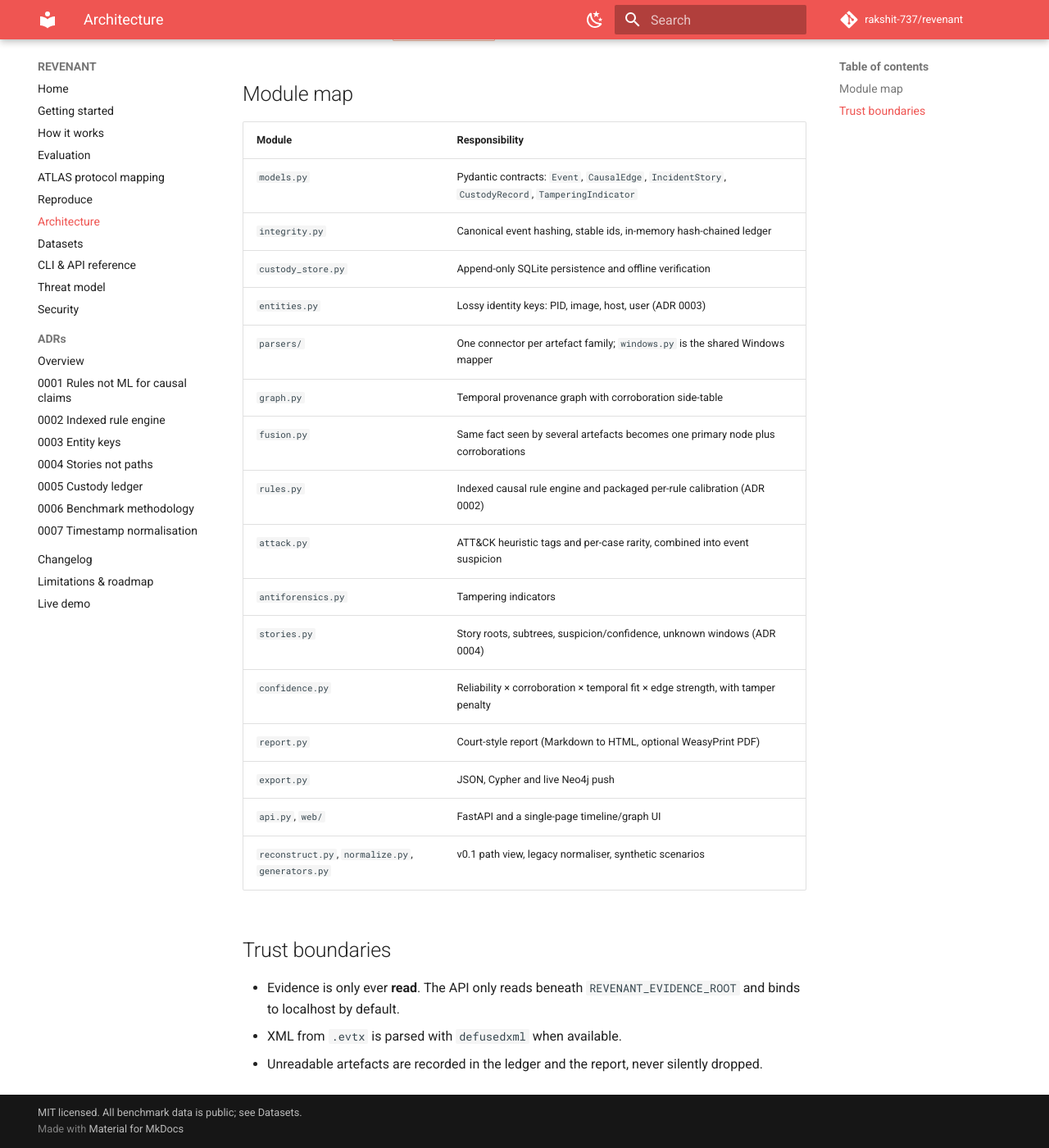
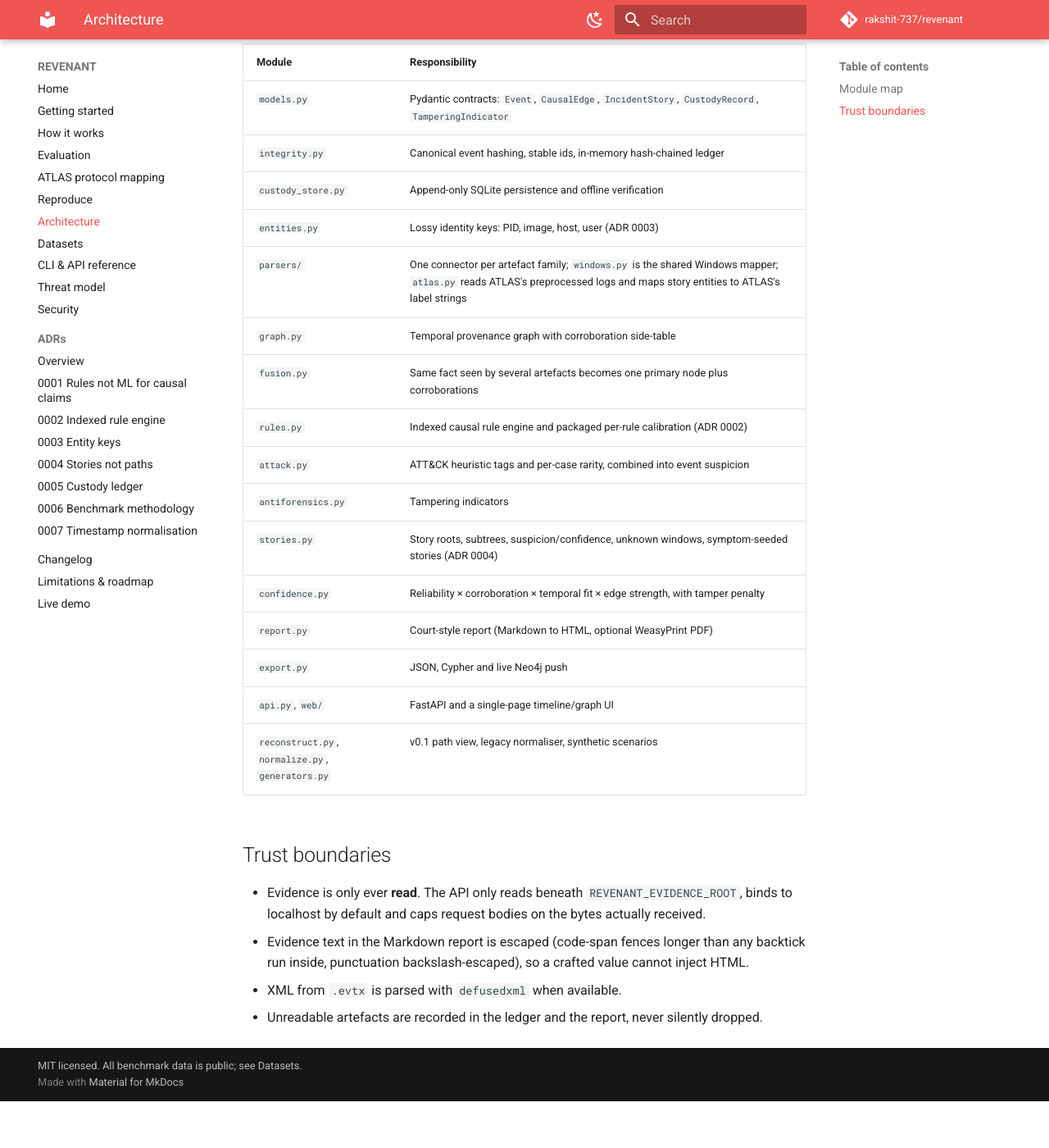
Before and after one commit to rakshit-737/revenant, an MkDocs documentation site: the page built from docs/architecture.md, in a window 1280 px wide and 1400 px high, scrolled down 749 px. Shown: the whole window at 82% size. Built offline with MkDocs 1.6.1 and Material for MkDocs 9.7.7, drawn with Linux system fonts in a browser that asks for light colours; comment, search, counter and statistics services are not loaded; after the commit the page ends 2092 px from its top, so only the background shows below that.

Commit message:
docs(architecture): ATLAS connector, symptom-seeded stories, received-bytes body cap, report escaping
Co-Authored-By: Claude <noreply@anthropic.com>

```diff
--- a/docs/architecture.md
+++ b/docs/architecture.md
@@ -9,6 +9,7 @@ flowchart TB
     VOL["Volatility 3 JSON"] --> P
     AUTH["auth.log"] --> P
     AUD["auditd audit.log"] --> P
+    ATL["ATLAS preprocessed logs"] --> P
   end
   P["parsers/*<br/>map to Event + SHA-256"] --> L[("custody ledger<br/>hash chain to SQLite")]
   P --> G[("provenance graph<br/>networkx or in-memory")]
@@ -16,7 +17,7 @@ flowchart TB
   F --> R["rule engine<br/>GUID to PID to cross-entity to fallback"]
   R --> AF["anti-forensics scan"]
   R --> AT["ATT&CK heuristics + rarity"]
-  AT --> S["story reconstructor"]
+  AT --> S["story reconstructor<br/>ranked or symptom-seeded"]
   AF --> S
   S --> C["confidence scorer<br/>calibrated edges"]
   C --> OUT{"outputs"}
@@ -34,13 +35,13 @@ flowchart TB
 | `integrity.py` | Canonical event hashing, stable ids, in-memory hash-chained ledger |
 | `custody_store.py` | Append-only SQLite persistence and offline verification |
 | `entities.py` | Lossy identity keys: PID, image, host, user (ADR 0003) |
-| `parsers/` | One connector per artefact family; `windows.py` is the shared Windows mapper |
+| `parsers/` | One connector per artefact family; `windows.py` is the shared Windows mapper; `atlas.py` reads ATLAS's preprocessed logs and maps story entities to ATLAS's label strings |
 | `graph.py` | Temporal provenance graph with corroboration side-table |
 | `fusion.py` | Same fact seen by several artefacts becomes one primary node plus corroborations |
 | `rules.py` | Indexed causal rule engine and packaged per-rule calibration (ADR 0002) |
 | `attack.py` | ATT&CK heuristic tags and per-case rarity, combined into event suspicion |
 | `antiforensics.py` | Tampering indicators |
-| `stories.py` | Story roots, subtrees, suspicion/confidence, unknown windows (ADR 0004) |
+| `stories.py` | Story roots, subtrees, suspicion/confidence, unknown windows, symptom-seeded stories (ADR 0004) |
 | `confidence.py` | Reliability × corroboration × temporal fit × edge strength, with tamper penalty |
 | `report.py` | Court-style report (Markdown to HTML, optional WeasyPrint PDF) |
 | `export.py` | JSON, Cypher and live Neo4j push |
@@ -50,7 +51,10 @@ flowchart TB
 ## Trust boundaries
 
 - Evidence is only ever **read**. The API only reads beneath
-  `REVENANT_EVIDENCE_ROOT` and binds to localhost by default.
+  `REVENANT_EVIDENCE_ROOT`, binds to localhost by default and caps request bodies on the bytes
+  actually received.
+- Evidence text in the Markdown report is escaped (code-span fences longer than any backtick
+  run inside, punctuation backslash-escaped), so a crafted value cannot inject HTML.
 - XML from `.evtx` is parsed with `defusedxml` when available.
 - Unreadable artefacts are recorded in the ledger and the report, never
   silently dropped.
```
